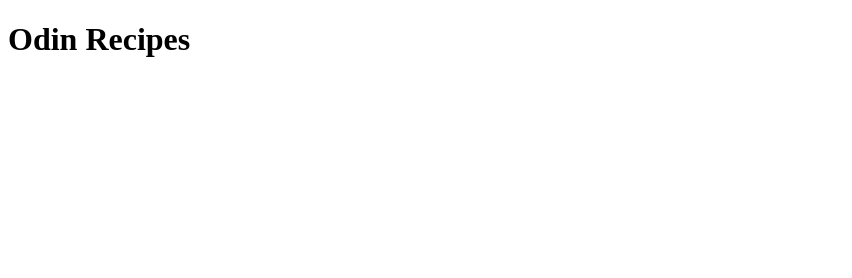
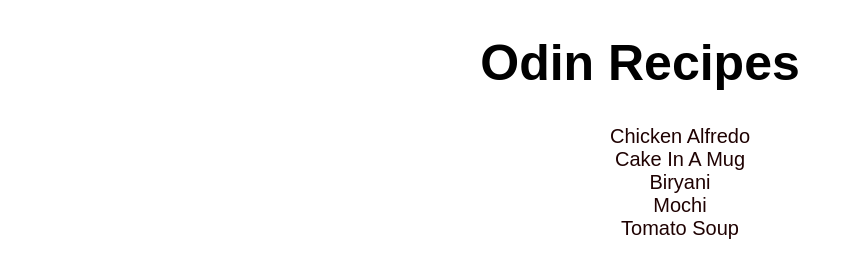
Before and after one commit to Umulaoa/odin-recipes, a plain HTML site: page index.html in a window 1280 px wide. Shown: the whole page, without its empty margins (0-852 px from the left). Drawn offline with Linux system fonts and the light colour scheme.

Commit message:
Fixing Recipes
Made a recipes folder for easier file management

```diff
--- a/index.html
+++ b/index.html
@@ -1,14 +1,32 @@
 <!DOCTYPE html>
 <html lang="en">
+
 <head>
     <meta charset="UTF-8">
     <meta http-equiv="X-UA-Compatible" content="IE=edge">
     <meta name="viewport" content="width=device-width, initial-scale=1.0">
+    <link href="styles.css" rel="stylesheet" type="text/css">
     <title>Odin Recipes</title>
 </head>
+
 <body>
-    <h1>Odin Recipes</h1>
+    <h1 style="text-align: center;">Odin Recipes</h1>
+
+
+<ul >
+    <ol><a href="recipes/Alfredo.html">Chicken Alfredo</a></ol>
+    <ol><a href="recipes/CakeInMug.html">Cake In A Mug</a></ol>
+    <ol><a href="recipes/Biryani.html">Biryani</a></ol>
+    <ol><a href="recipes/Mochi.html">Mochi</a></ol>
+    <ol><a href="recipes/TomatoSoup.html">Tomato Soup</a></ol>
+
+</ul>
+
+
+
+
 
 
 </body>
+
 </html>
--- a/styles.css
+++ b/styles.css
@@ -0,0 +1,13 @@
+html {
+    font-family: sans-serif;
+}
+h1{
+    font-size:50px;
+    font-weight: bolder;
+}
+ul, ol, a{
+    text-align: center;
+    text-decoration: none;
+    color: rgb(31, 2, 2);
+    font-size: 20px;
+}
```
Also changed, not shown: recipes/Mochi.html (added, +11 -0 lines), recipes/TomatoSoup.html (added, +11 -0 lines), recipes/Alfredo.html (renamed from Alfredo.html), recipes/Biryani.html (added), recipes/CakeInMug.html (renamed from CakeInMug.html), recipes/SoupyNoodles.html (renamed from SoupyNoodles.html).
